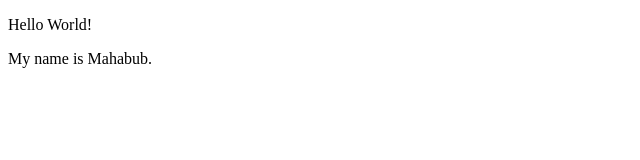
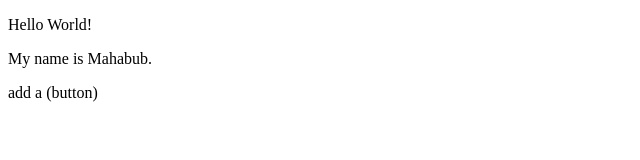
Before and after one commit to Shofiul99/LocalRepo, a plain HTML site: page index.html in a window 1280 px wide. Shown: the whole page, without its empty margins (0-640 px from the left). Drawn offline with Linux system fonts and the light colour scheme.

```diff
--- a/index.html
+++ b/index.html
@@ -8,5 +8,6 @@
 <body>
     <p>Hello World!</p>
     <p>My name is Mahabub.</p>
+    <p>add a (button)</p>
 </body>
 </html>
```
